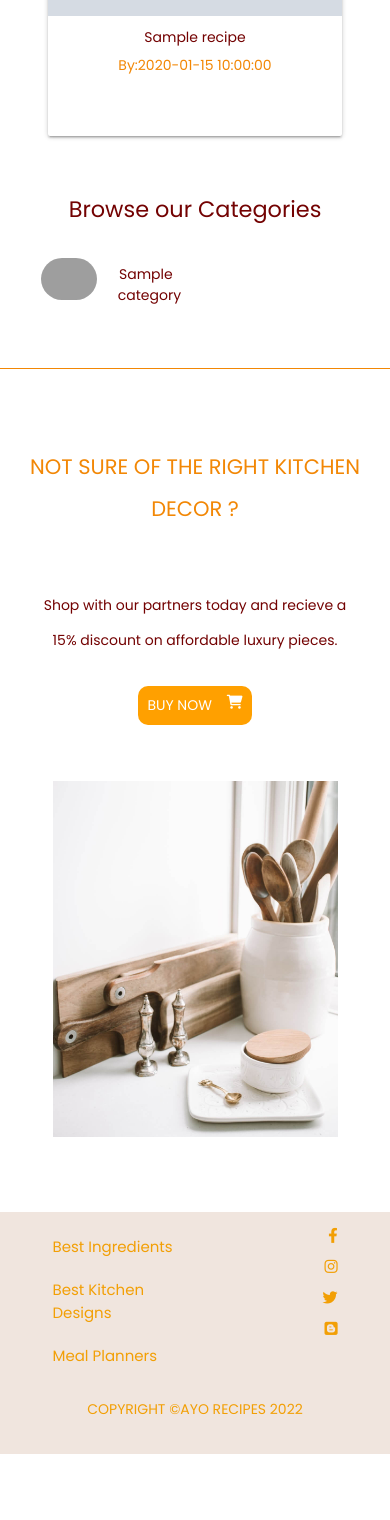
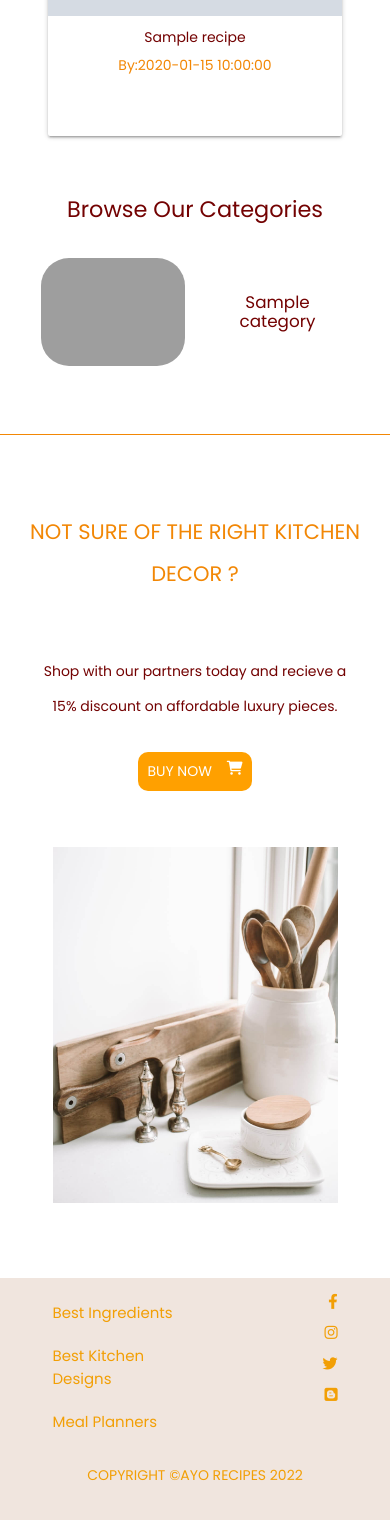
Before and after one commit to Didisimmons/Ayo-Recipes, a Flask app: page / in a window 390 px wide. Shown: the part 626-2146 px from the top of the page. Before the commit the page ends 2080 px from the top, so only its background shows below. Run offline with Flask 2, Linux system fonts and the light colour scheme; grey boxes marked "Sample" are stand-in pictures; a database or web service that is not in the repository returns one stand-in record (values such as "Sample title"); some libraries are stand-ins or nearby versions; grey boxes are pictures that could not be loaded.

Commit message:
change html structure for browse categories to fix the space appearing when the admin user adds a category

```diff
--- a/static/css/style.css
+++ b/static/css/style.css
@@ -710,13 +710,13 @@ font-weight: 500
 }
 
 .categories-image img{
-    width:100%;
+    width:60%;
     border-radius: 4rem;
 }
 
-.different-category p{
+.different-category h4{
     padding-top: 2.7rem;
-    font-size: 1.4rem;
+    font-size: 1.6rem;
     color:#730202;
 }
 
@@ -948,9 +948,14 @@ font-weight: 500
         padding: 2rem 3rem;
     }
 
-    .different-category p {
-        padding-top: 1px;
-        font-size: 1rem;
+    .different-category h4 {
+        padding-top: 1rem;
+        font-size: 1.2rem;
+    }
+
+    .categories-image img {
+        width: 100%;
+        border-radius: 4rem;
     }
 
     .edit-btn{
--- a/templates/add-category.html
+++ b/templates/add-category.html
@@ -21,8 +21,8 @@
                     <div class="input-field col s12">
                         <i class="fas fa-comment prefix icon-color"></i>
                         <textarea id="category_description" name="category_description" minlength="5"
-                            maxlength="200" class="materialize-textarea validate" rows="4" required></textarea>
-                        <label for="category_description" >Brief description of recipe category (200 max)</label>
+                            maxlength="200" class="materialize-textarea validate" rows="4" placeholder="(200 words max)"required></textarea>
+                        <label for="category_description">Brief description of category </label>
                     </div>
                 </div>
                 <div class="row">
--- a/templates/index.html
+++ b/templates/index.html
@@ -48,15 +48,16 @@
         <div class="variety-container">
             <div class="row">
                 <div class="col s12 center-align">
-                    <h3 class="variety-header">Browse our Categories</h3>
+                    <h3 class="variety-header">Browse Our Categories</h3>
                 </div>
             </div>
+
 
             <!---Display recipe categories -->
             <div class="center-align">
                 <div class="row">
                     {% for category in category_recipes %}
-                        <div class="col  m6 s6 categories">
+                        <div class="col m12 categories">
                             <div class="col s6 categories-image">
                                 {% if category.category_name == "Breakfast Recipes" %}
                                     <a href="{{url_for('view_category',category_id=category._id)}}">
@@ -82,10 +83,11 @@
                             </div>
                             <div class="col s6 different-category">
                                 <a href="{{url_for('view_category',category_id=category._id)}}">
-                                    <p>{{category.category_name}}</p>
+                                    <h4>{{category.category_name}}</h4>
                                 </a>
                             </div>
                         </div>
+
                         {% endfor %}
                     </div>
                 </div>
```
Also changed, not shown: TEST.md (+1 -1 lines).
